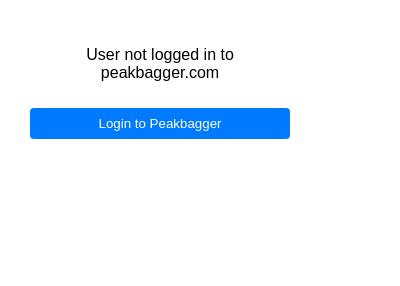
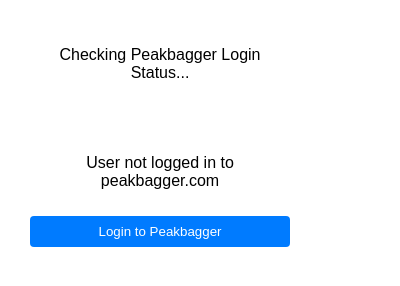
Before and after one commit to npwolf/peakbagger_gpx_ascent_logger, a browser extension: page popup.html in a window 400 px wide. Drawn offline with Linux system fonts and the light colour scheme; no server answers.

Commit message:
Add checking login status text

```diff
--- a/popup.html
+++ b/popup.html
@@ -95,9 +95,18 @@
         .radio-option input[type="radio"] {
             margin-right: 8px;
         }
+
+        #loading-section {
+            text-align: center;
+            padding: 20px;
+        }
     </style>
 </head>
 <body>
+    <div id="loading-section">
+        <p>Checking Peakbagger Login Status...</p>
+    </div>
+
     <div id="login-section" class="hidden">
         <p>User not logged in to peakbagger.com</p>
         <button id="login-button">Login to Peakbagger</button>
--- a/popup.js
+++ b/popup.js
@@ -173,6 +173,7 @@
         const text = await response.text();
         const match = text.match(/href="climber\/climber\.aspx\?cid=(\d+)">My Home Page<\/a>/);
 
+        document.getElementById('loading-section').classList.add('hidden');
         if (match && match[1]) {
             userId = match[1];
             document.getElementById('login-section').classList.add('hidden');
```
